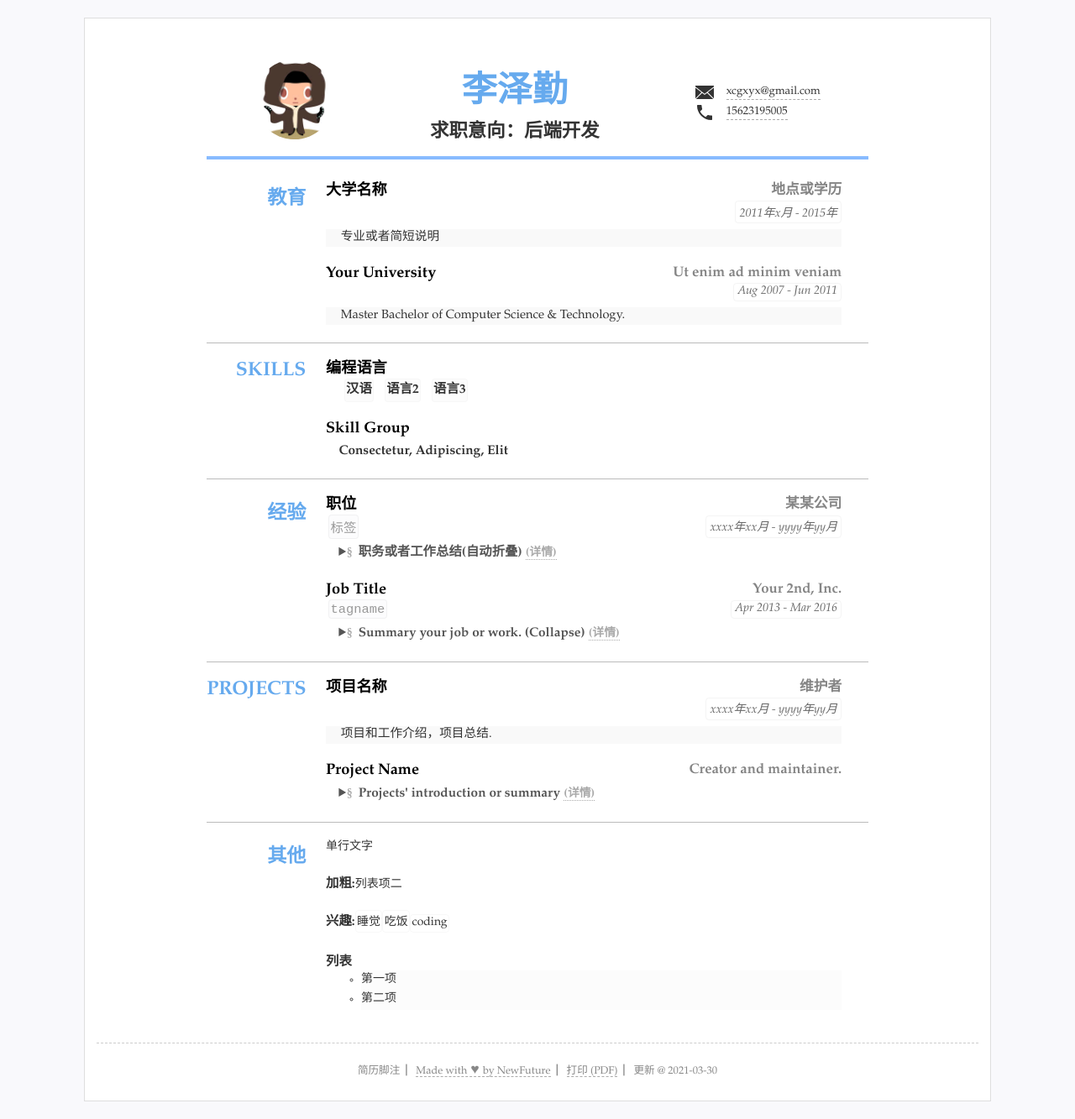
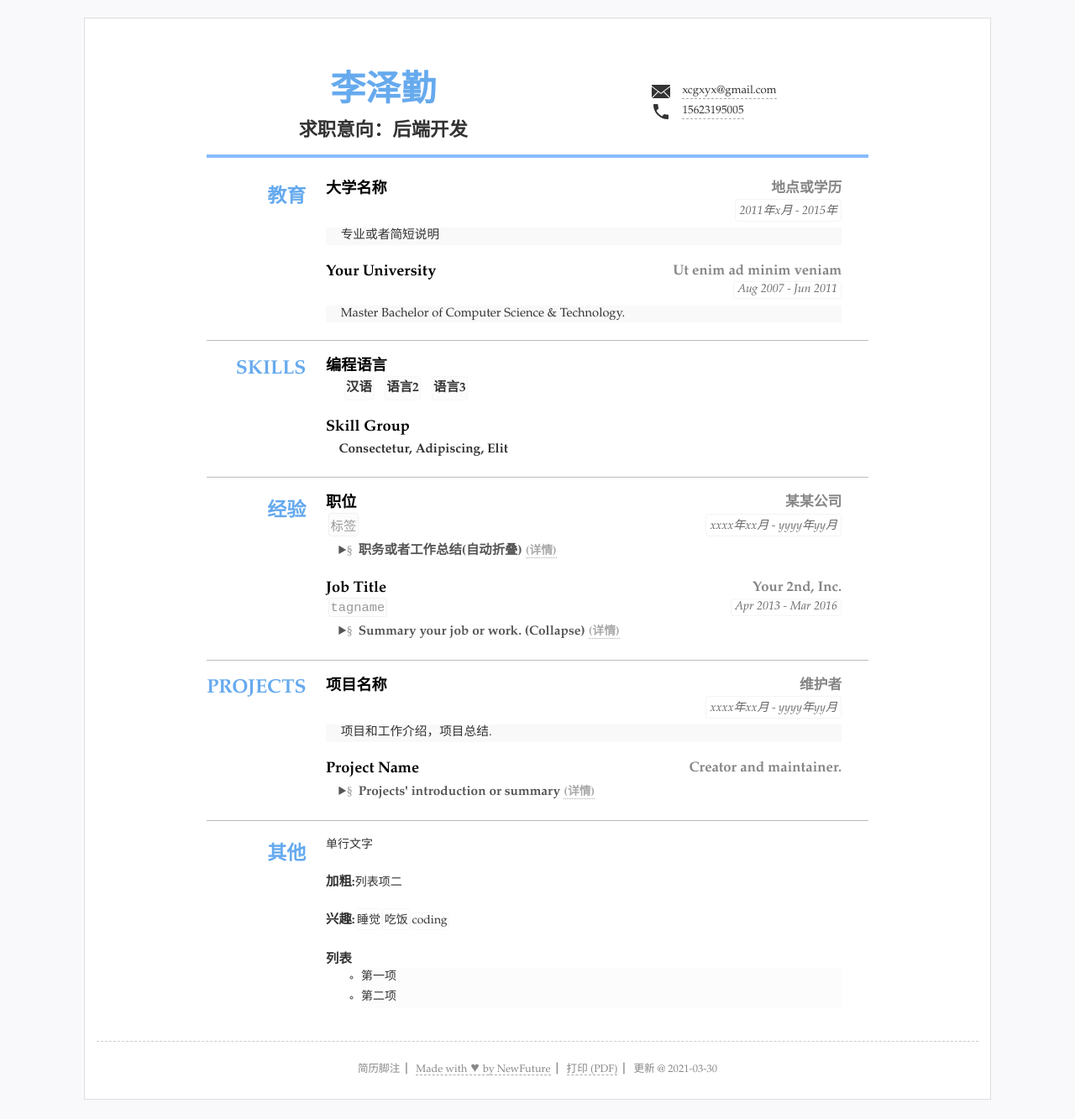
Before and after one commit to xcgxyx/xcgxyx1, a Jekyll site: the page built from index.html, in a window 1280 px wide. Shown: the whole page at 84% size. Built offline with Jekyll 4.4.1, drawn with Linux system fonts in a browser that asks for light colours.

Commit message:
Update resume.yml

```diff
--- a/_data/resume.yml
+++ b/_data/resume.yml
@@ -5,7 +5,7 @@ title: "xcgxyx的简历"
 lang: "zh" #语言设置 zh表示中文 en 表示英语
 name:      "李泽勤"
 jobtitle: "求职意向：后端开发" #可空不显示
-photo: "assets/img/photo.jpg" #照片可空，不显示
+photo: "" #照片可空，不显示
 
 #联系方式
 contact: #联系方式连接等3~5行
```
